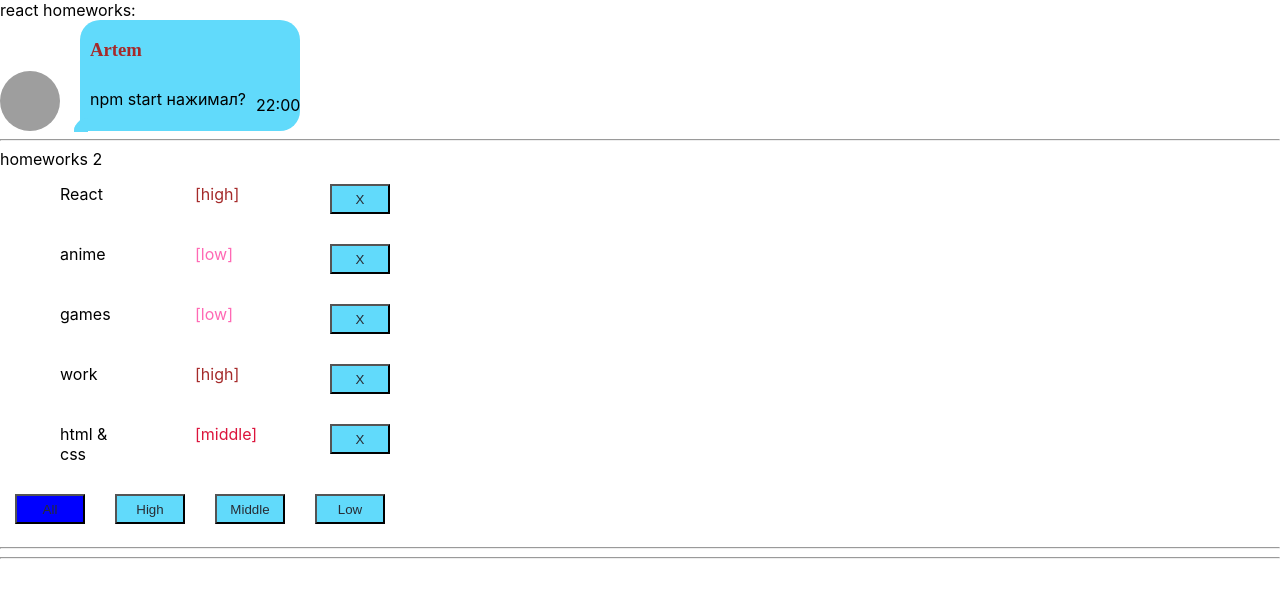
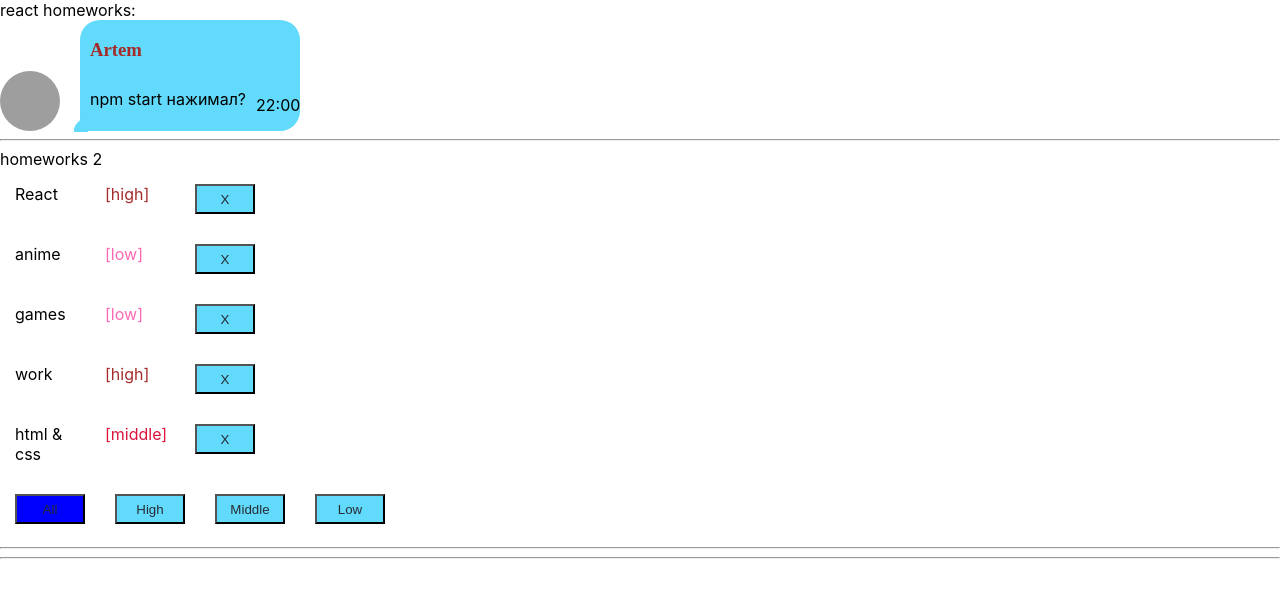
Before and after one commit to KarolinaEsepenok/dzIgnat, a React (Create React App) app: page / in a window 1280 px wide. Shown: the top 598 px of the page. Built offline with nearby package versions, Linux system fonts and the light colour scheme; grey boxes are pictures that could not be loaded.

Commit message:
less33 commit

```diff
--- a/src/p2-homeworks/h2/Affairs.module.css
+++ b/src/p2-homeworks/h2/Affairs.module.css
@@ -24,7 +24,7 @@
 .item{
     margin: 15px;
     width: 60px;
-    margin-left: 60px;
+   /* margin-left: 60px;*/
 }
 .high{
     color: brown;
```
